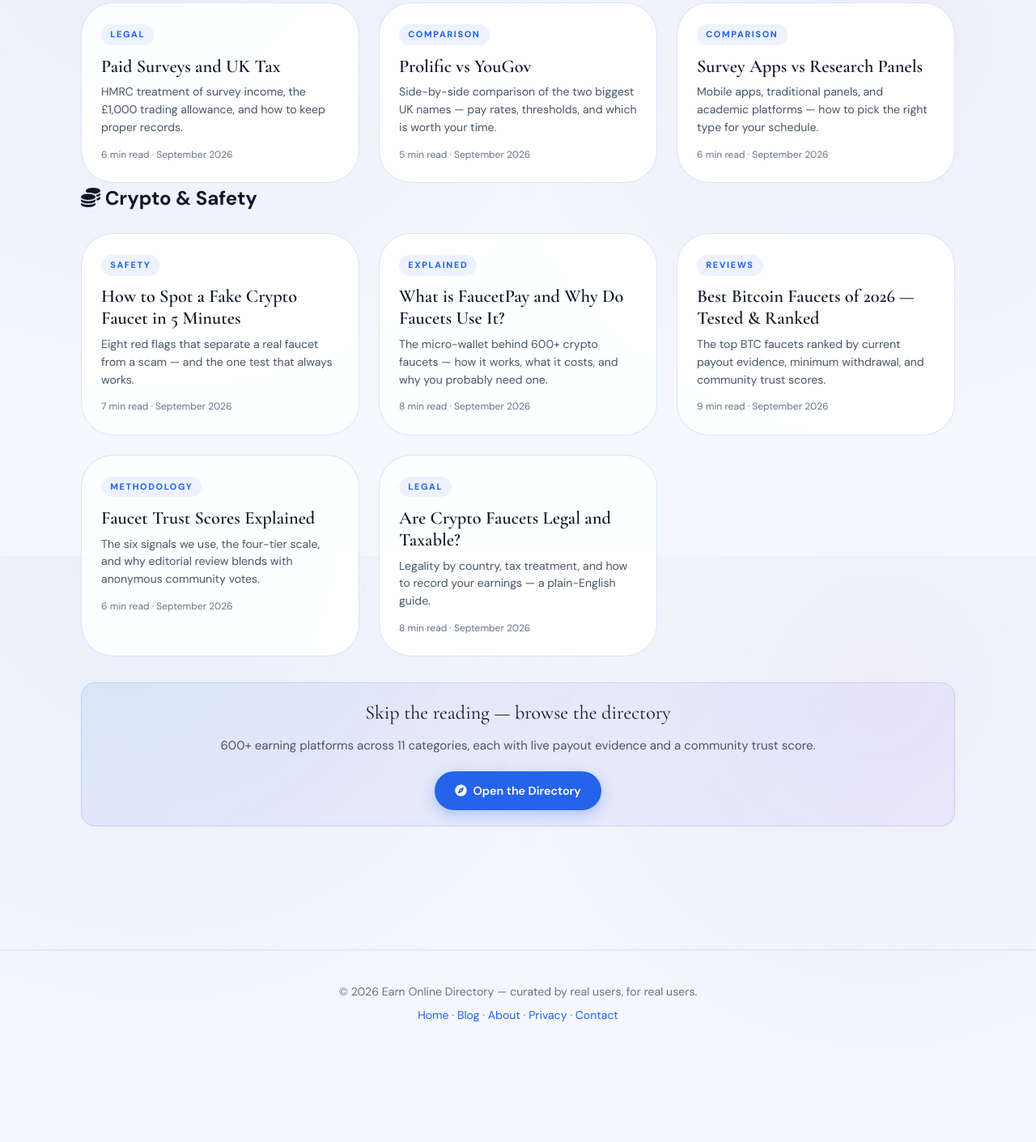
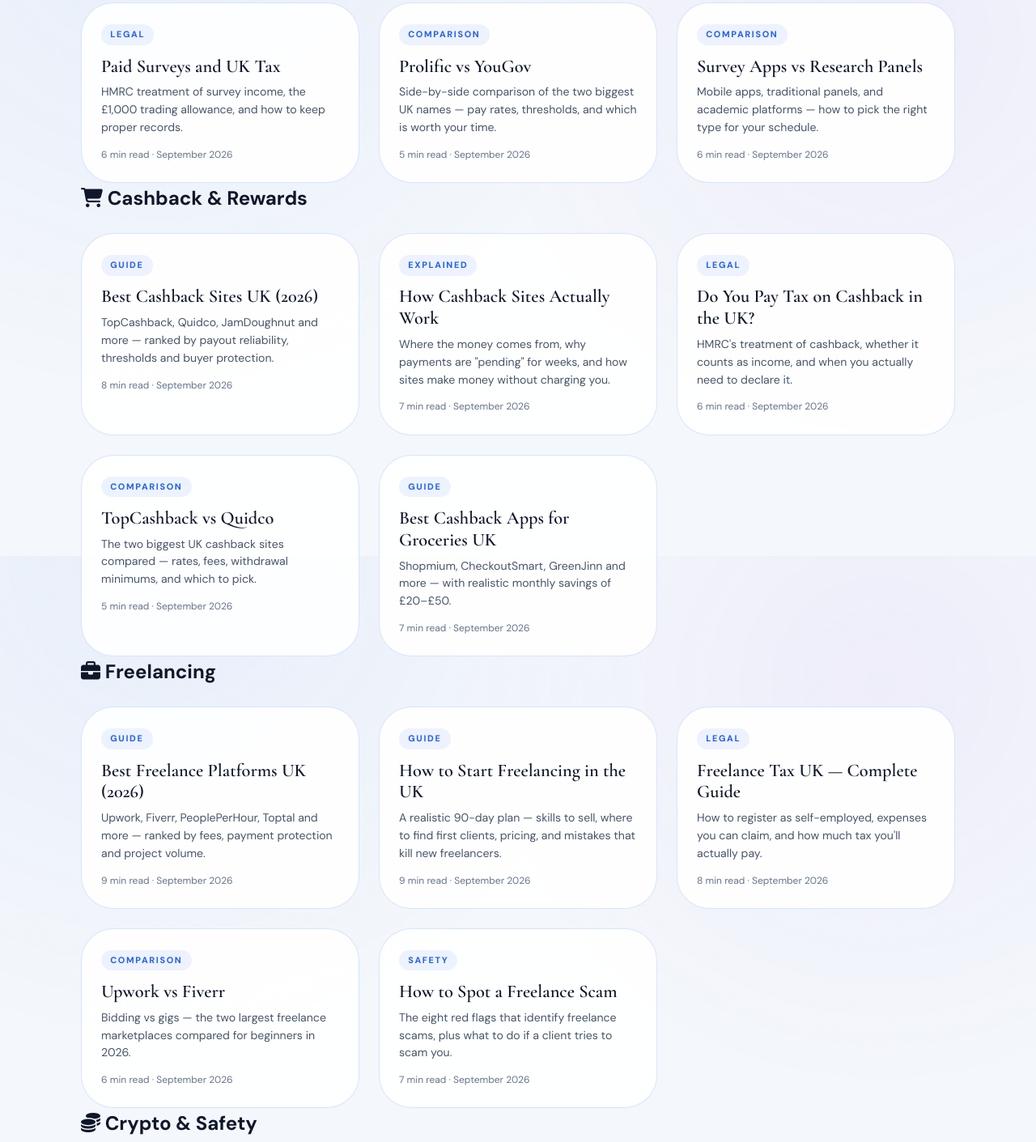
Before and after one commit to seyedamirmotalebi2020-dotcom/crypto-directory, a website: page public/blog/index.html in a window 1280 px wide. Shown: the part 913-2324 px from the top of the page at 81% size. Before the commit the page ends 2218 px from the top, so only its background shows below. Drawn offline with nearby package versions, Linux system fonts and the light colour scheme.

Commit message:
Update index.html

```diff
--- a/public/blog/index.html
+++ b/public/blog/index.html
@@ -143,6 +143,96 @@
     </div>
 
     <!-- ═══════════════════════════════════════════════════
+         CATEGORY: Cashback & Rewards (5 articles)
+         ═══════════════════════════════════════════════════ -->
+    <h2 class="blog-group-title">
+      <i class="fas fa-cart-shopping" aria-hidden="true"></i>
+      Cashback &amp; Rewards
+    </h2>
+
+    <div class="blog-index">
+      <a href="/blog/best-cashback-sites-uk.html" class="blog-card">
+        <span class="blog-card__tag">Guide</span>
+        <h2>Best Cashback Sites UK (2026)</h2>
+        <p>TopCashback, Quidco, JamDoughnut and more — ranked by payout reliability, thresholds and buyer protection.</p>
+        <div class="blog-card__meta">8 min read · September 2026</div>
+      </a>
+
+      <a href="/blog/how-cashback-sites-work.html" class="blog-card">
+        <span class="blog-card__tag">Explained</span>
+        <h2>How Cashback Sites Actually Work</h2>
+        <p>Where the money comes from, why payments are "pending" for weeks, and how sites make money without charging you.</p>
+        <div class="blog-card__meta">7 min read · September 2026</div>
+      </a>
+
+      <a href="/blog/do-you-pay-tax-on-cashback-uk.html" class="blog-card">
+        <span class="blog-card__tag">Legal</span>
+        <h2>Do You Pay Tax on Cashback in the UK?</h2>
+        <p>HMRC's treatment of cashback, whether it counts as income, and when you actually need to declare it.</p>
+        <div class="blog-card__meta">6 min read · September 2026</div>
+      </a>
+
+      <a href="/blog/topcashback-vs-quidco.html" class="blog-card">
+        <span class="blog-card__tag">Comparison</span>
+        <h2>TopCashback vs Quidco</h2>
+        <p>The two biggest UK cashback sites compared — rates, fees, withdrawal minimums, and which to pick.</p>
+        <div class="blog-card__meta">5 min read · September 2026</div>
+      </a>
+
+      <a href="/blog/best-cashback-apps-for-groceries-uk.html" class="blog-card">
+        <span class="blog-card__tag">Guide</span>
+        <h2>Best Cashback Apps for Groceries UK</h2>
+        <p>Shopmium, CheckoutSmart, GreenJinn and more — with realistic monthly savings of £20–£50.</p>
+        <div class="blog-card__meta">7 min read · September 2026</div>
+      </a>
+    </div>
+
+    <!-- ═══════════════════════════════════════════════════
+         CATEGORY: Freelancing (5 articles)
+         ═══════════════════════════════════════════════════ -->
+    <h2 class="blog-group-title">
+      <i class="fas fa-briefcase" aria-hidden="true"></i>
+      Freelancing
+    </h2>
+
+    <div class="blog-index">
+      <a href="/blog/best-freelance-platforms-uk.html" class="blog-card">
+        <span class="blog-card__tag">Guide</span>
+        <h2>Best Freelance Platforms UK (2026)</h2>
+        <p>Upwork, Fiverr, PeoplePerHour, Toptal and more — ranked by fees, payment protection and project volume.</p>
+        <div class="blog-card__meta">9 min read · September 2026</div>
+      </a>
+
+      <a href="/blog/how-to-start-freelancing-uk.html" class="blog-card">
+        <span class="blog-card__tag">Guide</span>
+        <h2>How to Start Freelancing in the UK</h2>
+        <p>A realistic 90-day plan — skills to sell, where to find first clients, pricing, and mistakes that kill new freelancers.</p>
+        <div class="blog-card__meta">9 min read · September 2026</div>
+      </a>
+
+      <a href="/blog/freelance-tax-uk.html" class="blog-card">
+        <span class="blog-card__tag">Legal</span>
+        <h2>Freelance Tax UK — Complete Guide</h2>
+        <p>How to register as self-employed, expenses you can claim, and how much tax you'll actually pay.</p>
+        <div class="blog-card__meta">8 min read · September 2026</div>
+      </a>
+
+      <a href="/blog/upwork-vs-fiverr.html" class="blog-card">
+        <span class="blog-card__tag">Comparison</span>
+        <h2>Upwork vs Fiverr</h2>
+        <p>Bidding vs gigs — the two largest freelance marketplaces compared for beginners in 2026.</p>
+        <div class="blog-card__meta">6 min read · September 2026</div>
+      </a>
+
+      <a href="/blog/how-to-spot-a-freelance-scam.html" class="blog-card">
+        <span class="blog-card__tag">Safety</span>
+        <h2>How to Spot a Freelance Scam</h2>
+        <p>The eight red flags that identify freelance scams, plus what to do if a client tries to scam you.</p>
+        <div class="blog-card__meta">7 min read · September 2026</div>
+      </a>
+    </div>
+
+    <!-- ═══════════════════════════════════════════════════
          CATEGORY: Crypto & Safety (5 articles)
          ═══════════════════════════════════════════════════ -->
     <h2 class="blog-group-title">
```
